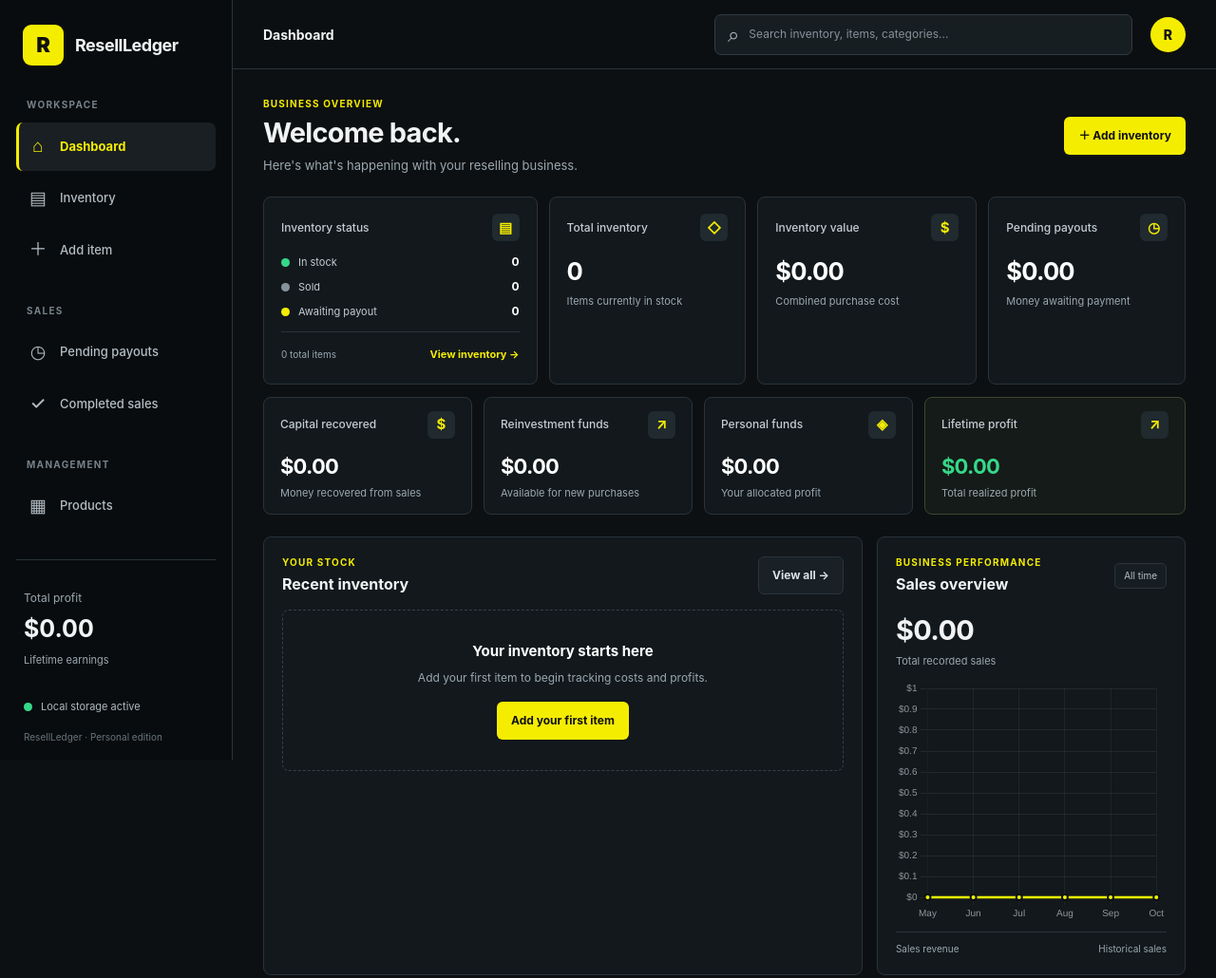
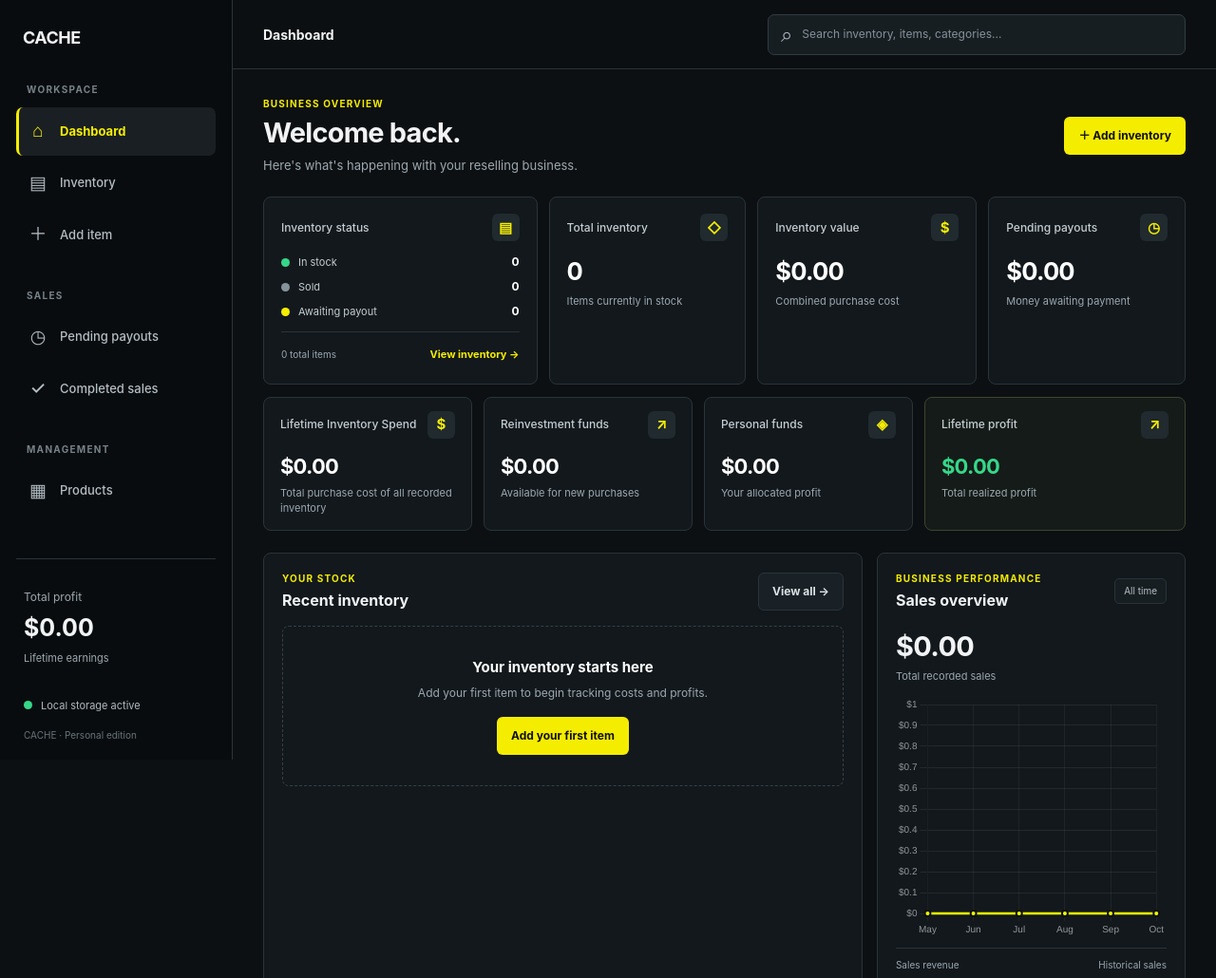
Before and after one commit to deepfreeve/resell-ledger, a plain HTML site: page index.html in a window 1280 px wide. Shown: the top 1030 px of the page at 95% size. Drawn offline with nearby package versions, Linux system fonts and the light colour scheme.

Commit message:
Rename project from ResellLedger to CACHE

```diff
--- a/index.html
+++ b/index.html
@@ -4,7 +4,7 @@
   <meta charset="UTF-8">
   <meta name="viewport" content="width=device-width, initial-scale=1">
   <meta name="theme-color" content="#101010">
-  <title>ResellLedger</title>
+  <title>CACHE</title>
   <link rel="stylesheet" href="style.css">
 </head>
 
@@ -16,8 +16,7 @@
   <aside class="sidebar">
 
     <button class="brand" type="button" data-page="home">
-      <span class="brand-icon">R</span>
-      <span class="brand-title">ResellLedger</span>
+      <span class="brand-title">CACHE</span>
     </button>
 
     <div class="sidebar-section">
@@ -69,7 +68,7 @@
         Local storage active
       </div>
 
-      <p class="sidebar-version">ResellLedger · Personal edition</p>
+      <p class="sidebar-version">CACHE · Personal edition</p>
 
     </div>
 
@@ -85,8 +84,7 @@
       <div class="topbar-left">
 
         <button class="mobile-brand" type="button" data-page="home">
-          <span class="brand-icon">R</span>
-          ResellLedger
+          CACHE
         </button>
 
         <div class="desktop-page-title" id="currentPageTitle">
@@ -107,9 +105,6 @@
           >
         </div>
 
-        <div class="header-profile">
-          <span class="profile-avatar">R</span>
-        </div>
 
       </div>
 
@@ -217,12 +212,12 @@
 
           <article class="stat-card financial-card">
             <div class="stat-top">
-              <span>Capital recovered</span>
+              <span>Lifetime Inventory Spend</span>
               <span class="stat-icon">$</span>
             </div>
 
             <h2 id="capitalValue">$0.00</h2>
-            <p>Money recovered from sales</p>
+            <p>Total purchase cost of all recorded inventory</p>
           </article>
 
           <article class="stat-card financial-card">
```
